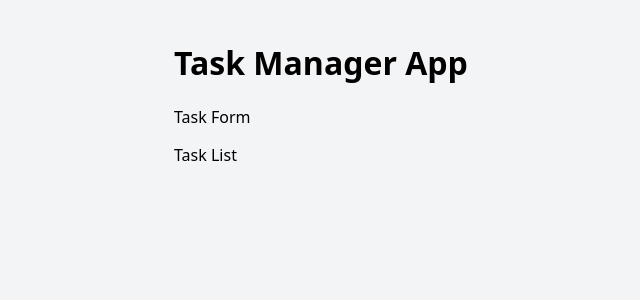
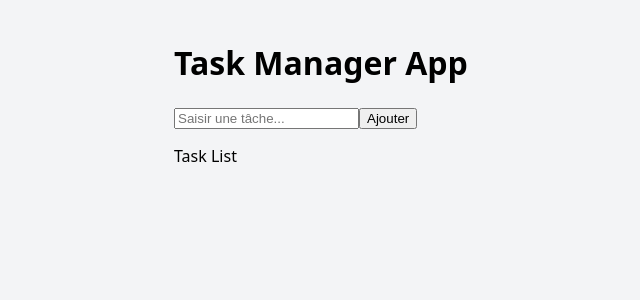
Before and after one commit to kaziZawadi/task-manager-app, a React (Vite) app: page / in a window 1280 px wide. Shown: the top 300 px of the page, without its empty margins (66-706 px from the left). Built offline with nearby package versions, Linux system fonts and the light colour scheme.

Commit message:
last updates on TaskForm.jsx and TaskList.jsx files

```diff
--- a/src/components/TaskForm.jsx
+++ b/src/components/TaskForm.jsx
@@ -1,5 +1,41 @@
-function TaskForm() {
-  return <p>Task Form</p>;
+import { useState } from "react";
+
+function TaskForm({ setTasks }) {
+  const [text, setText] = useState("");
+
+  function handleSubmit(e) {
+    e.preventDefault();
+
+    if (text.trim() === "") return;
+
+    const newTask = {
+      id: Date.now(),
+      text: text.trim(),
+      completed: false,
+    };
+
+    // Récupérer les props dans la Tasklist
+
+    // Ajouter la nouvelle tâche à la liste des tâches
+    setTasks((prevTasks) => [...prevTasks, newTask]);
+
+    // Réinitialiser le champ de saisie
+    setText("");
+  }
+
+  return (
+    <>
+      <form onSubmit={handleSubmit}>
+        <input
+          onChange={(e) => setText(e.target.value)}
+          value={text}
+          type="text"
+          placeholder="Saisir une tâche..."
+        />
+        <button type="submit">Ajouter</button>
+      </form>
+    </>
+  );
 }
 
 export default TaskForm;
--- a/src/components/TaskList.jsx
+++ b/src/components/TaskList.jsx
@@ -1,7 +1,16 @@
 import React from "react";
 
-function TaskList() {
-  return <p>Task List</p>;
+function TaskList({ tasks, setTasks }) {
+  return (
+    <div>
+      <p>Task List</p>
+      {tasks.map((task) => (
+        <div key={task.id}>
+          <p>{task.text}</p>
+        </div>
+      ))}
+    </div>
+  );
 }
 
 export default TaskList;
```
